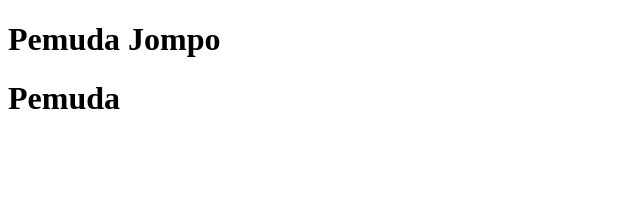
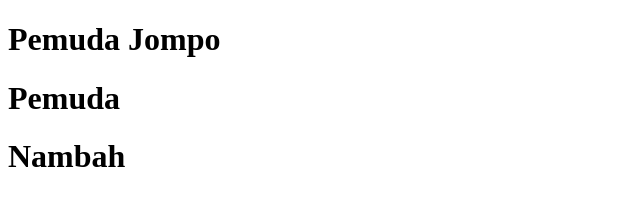
Before and after one commit to susyawan/belajar-batch-7, a plain HTML site: page index.html in a window 1280 px wide. Shown: the whole page, without its empty margins (0-640 px from the left). Drawn offline with Linux system fonts and the light colour scheme.

Commit message:
successaaaa

```diff
--- a/index.html
+++ b/index.html
@@ -9,5 +9,6 @@
 <body>
     <h1>Pemuda Jompo</h1>
     <h1>Pemuda</h1>
+    <h1>Nambah</h1>
 </body>
 </html>
```
